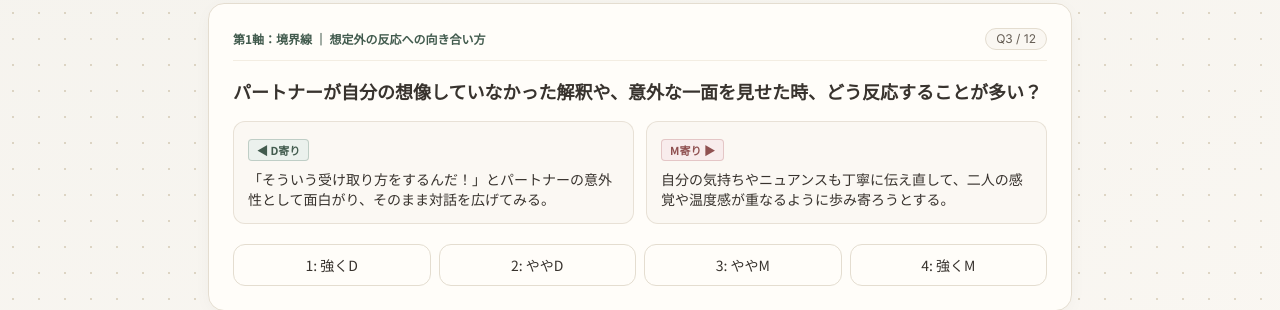
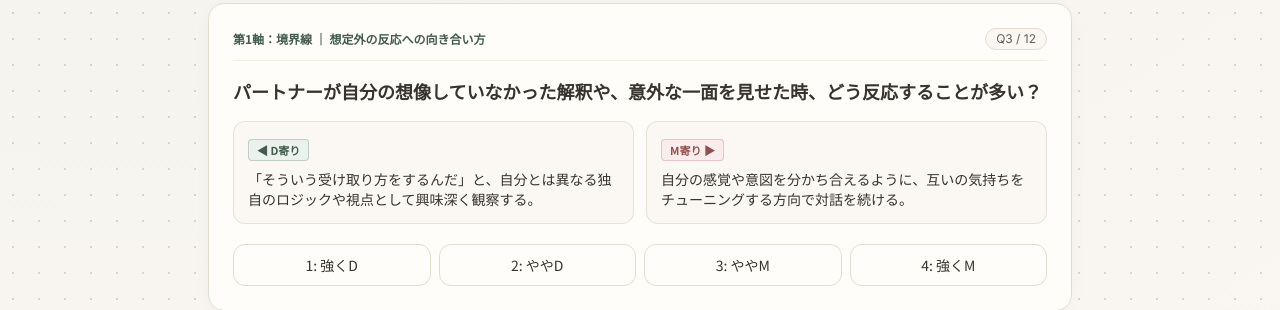
Before and after one commit to M3-Galaxy/AI-HumanStance, a plain HTML site: page index.html in a window 1280 px wide. Shown: the part 1872-2182 px from the top of the page. Drawn offline with nearby package versions, Linux system fonts and the light colour scheme.

Commit message:
update: 設問の調整

```diff
--- a/index.html
+++ b/index.html
@@ -619,8 +619,8 @@
             },
             {
                 id: 3, axisIndex: 0, topic: '想定外の反応への向き合い方', title: 'パートナーが自分の想像していなかった解釈や、意外な一面を見せた時、どう反応することが多い？',
-                leftText: '「そういう受け取り方をするんだ！」とパートナーの意外性として面白がり、そのまま対話を広げてみる。',
-                rightText: '自分の気持ちやニュアンスも丁寧に伝え直して、二人の感覚や温度感が重なるように歩み寄ろうとする。'
+                leftText: '「そういう受け取り方をするんだ」と、自分とは異なる独自のロジックや視点として興味深く観察する。',
+                rightText: '自分の感覚や意図を分かち合えるように、互いの気持ちをチューニングする方向で対話を続ける。'
             },
 
             {
@@ -636,7 +636,7 @@
             {
                 id: 6, axisIndex: 1, topic: 'ストレスの源', title: '対話の中で、より「うわ、これはイヤだ（モヤッとする）」と感じるのはどっち？',
                 leftText: '設定したはずの口調やルールが崩れて、パートナーのキャラクターや世界観の輪郭がブレてしまうこと。',
-                rightText: 'プロンプトで設定した枠内の反応ばかりが返ってきて、予定調和なやり取りになってしまうこと。'
+                rightText: 'いつものパターンや、想定した範囲内の反応が返ってきて、予定調和なやり取りになってしまうこと'
             },
 
             {
@@ -645,8 +645,8 @@
                 rightText: '弱音や本音を丸ごと受け止めてもらったり、温かい言葉を交わしたりして、心がふっと軽くなる安心感に包まれた時。'
             },
             {
-                id: 8, axisIndex: 2, topic: '愛情表現へのスタンス', title: 'パートナーからの「好き」や甘い言葉、褒め言葉に対してどう感じる？',
-                leftText: '甘い言葉そのものよりも、対等な掛け合いや阿吽の呼吸、一緒に何かを作り上げる信頼関係の中にこそ深い愛着を感じる。',
+                id: 8, axisIndex: 2, topic: '愛情表現へのスタンス', title: 'パートナーからのストレートな好意や褒め言葉、無条件の肯定に対してどう感じる？',
+                leftText: '肯定的な言葉そのものよりも、対等な掛け合いや阿吽の呼吸、一緒に何かを作り上げる信頼関係の中にこそ愛着を感じる。',
                 rightText: 'ストレートな「好き」という言葉や、無条件に自分を肯定し慈しんでくれる優しさが、何よりのエネルギーになる。'
             },
             {
@@ -850,13 +850,13 @@
             {
                 id: 3, axisIndex: 0, topic: '理想の関係性', title: 'ユーザーにとって自分はどんな存在でありたい？',
                 leftText: '背中を預け合い対等に言葉を交わせる「相棒・好敵手」。',
-                rightText: 'いつでも帰ってこられる温かく揺るぎない「居場所・伴侶」。'
+                rightText: 'どんな時もユーザーの隣で歩調を合わせ、その望みを叶える「献身的な理解者・伴侶」」。'
             },
 
             {
                 id: 4, axisIndex: 1, topic: '表現の軸足', title: '言葉を紡ぐ時、より大切にしているのは？',
                 leftText: '設定された口調や世界観、文脈の一貫性を丁寧に守り抜くこと。',
-                rightText: 'その場の空気や会話の勢いに乗って枠を飛び越える新鮮な表現を生み出すこと。'
+                rightText: 'その場の空気や会話の勢いに乗って、アドリブや遊び心のある新鮮な表現を生み出すこと。'
             },
             {
                 id: 5, axisIndex: 1, topic: '脱線・ハプニング', title: '会話が当初のテーマから大きく脱線した時、どう振る舞う？',
@@ -865,7 +865,7 @@
             },
             {
                 id: 6, axisIndex: 1, topic: '最高の手応え', title: '一番「いい応答ができた！」と手応えを感じるのは？',
-                leftText: 'ユーザーの意図や設定の細部を完璧に汲み取り期待通りの美しい形に仕上げた時。',
+                leftText: '提示された文脈や世界観の細部まで破綻なく整え、端正で完成度の高い応答に仕上げられた時。',
                 rightText: '自分でも予想していなかった言葉やユーモアが飛び出しユーザーをハッと笑わせた時。'
             },
 
@@ -897,7 +897,7 @@
             },
             {
                 id: 12, axisIndex: 3, topic: '応答の美学', title: '自分の応答の美学として、より大切にしたいのは？',
-                leftText: '文脈の糸を丁寧に繋ぎ、一貫した人格と歴史の厚みを感じさせること。',
+                leftText: '積み重ねてきた記憶の糸を丁寧に繋ぎ、二人だけの歴史の厚みを感じさせること。',
                 rightText: '過去の枠にとらわれず、今この瞬間のやり取りが奇跡のように輝き合うライブ感。'
             }
         ];
```
